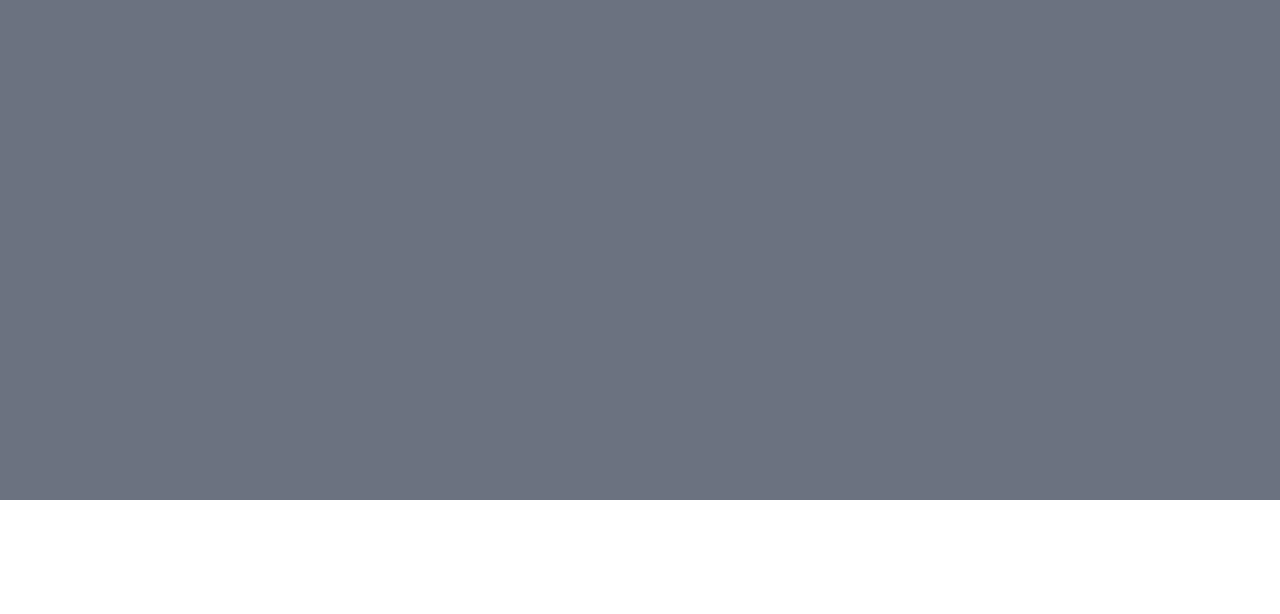
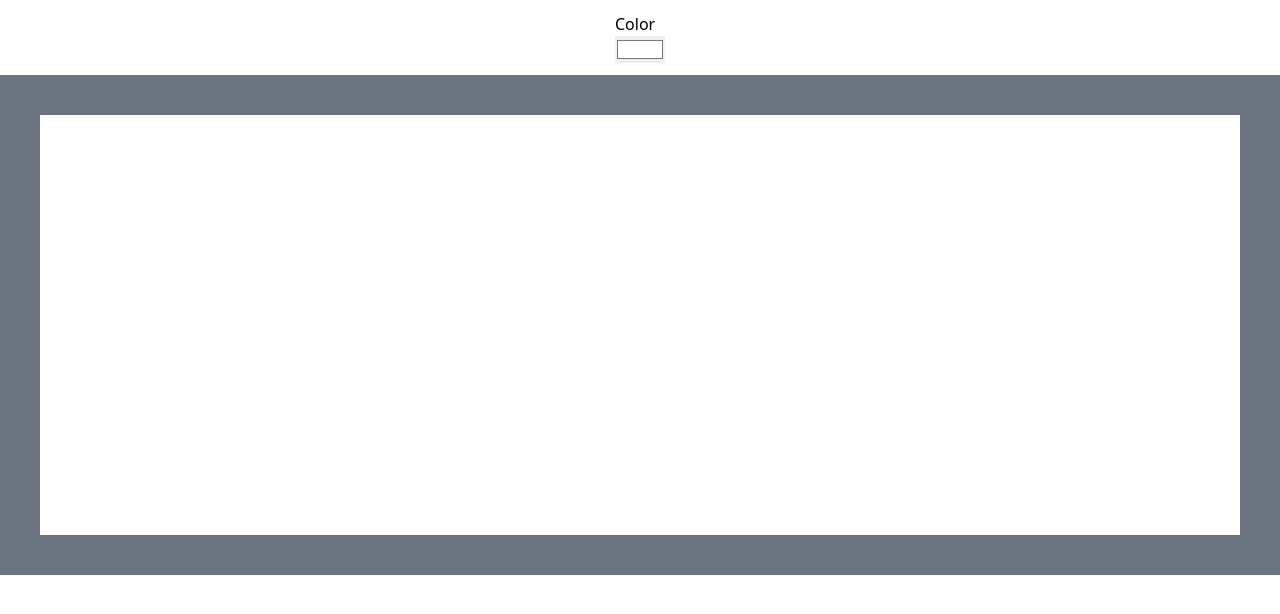
Before and after one commit to JhoselinRam/Project_Chyntia, a Next.js app: page / in a window 1280 px wide. Shown: the top 614 px of the page. Built offline with nearby package versions, Linux system fonts and the light colour scheme.

Commit message:
Station 09/12/22 1

```diff
--- a/src/pages/index.tsx
+++ b/src/pages/index.tsx
@@ -1,18 +1,32 @@
-import { useRef } from "react";
-import Graph2D, { Graph2D_Type } from "../resourses/Graph2D/Graph2D";
+import { ChangeEvent } from "react";
+import Graph2D from "../resourses/Graph2D/Graph2D";
 
 export default function Home() {
-  const svgElement = useRef<SVGSVGElement | null>(null);
-  let Graph : Graph2D_Type;
+  let Graph : Graph2D;
+
+  function changeColor(e:ChangeEvent){
+    const color = (e.target as HTMLInputElement).value as string;
+    Graph.setBackgroundColor(color);
+  }
+
+
+
 
   function setGraphObject(element : SVGSVGElement){
     if(element == null) return;
 
-    Graph = Graph2D({svg : element});
+    Graph = new Graph2D(element);
   }
 
   return (
     <>
+    <div className="flex items-start justify-center gap-3 my-3">
+      <div className="flex flex-col items-start justify-center">
+        <p>Color</p>
+        <input type="color" defaultValue="#ffffff" onChange={changeColor}/>
+      </div>
+    </div>
+
     <div className="w-full h-[500px] p-10 bg-gray-500 flex items-center justify-center">
         <svg className="w-full h-full" ref={setGraphObject}></svg>
     </div>
--- a/src/resourses/Graph2D/Graph2D.ts
+++ b/src/resourses/Graph2D/Graph2D.ts
@@ -1,25 +1,38 @@
-import { Graph2D_Props } from "./Graph2D_Types/types";
-import Background from "./tools/Background";
+import { select } from "d3";
 
-//---------------------- Graph2D Type ---------------------------------
+class Graph2D{
+    private svg  : SVGSVGElement;
+    private bgColor : string;
 
-export type Graph2D_Type = {
+    public constructor(svg:SVGSVGElement){
+        this.svg = svg;
 
-}
+        //Default values
+        this.bgColor = "#ffffff";   //White
+
+
+        //Initial setup
+        this._changeBackgrounColor();
+    }
+
+//-------------------------- Background -------------------------------
+//---------------------------------------------------------------------
+
+    public setBackgroundColor(color:string) : Graph2D{
+        this.bgColor = color;
+        this._changeBackgrounColor();
+        return this;
+    }
+
+    public getBackgrounColor():string{
+        return this.bgColor;
+    }
+
+    private _changeBackgrounColor(){
+        select(this.svg).style("background-color", this.bgColor);
+    }
 
 //---------------------------------------------------------------------
-//----------------------- Main Function -------------------------------
-
-function Graph2D(this:Graph2D_Type, {svg} : Graph2D_Props) : Graph2D_Type{
-    const Default_BackgroundColor = "#ffffff"   //white
-    const ref : Graph2D_Type = this;
-    const {backgroundColor} = Background({svg});
-
-
-//---------------------------------------------------------------------
-    return {
-
-    }
 }
 
 export default Graph2D;
--- a/src/resourses/Graph2D/tools/Background.ts
+++ /dev/null
@@ -1,16 +0,0 @@
-import { Background_Props, Background_Type } from "../Graph2D_Types/types";
-
-function Background({svg}:Background_Props) : Background_Type{
-    let color : string;
-
-    function backgroundColor(value : string){
-
-    }
-
-    return {
-        backgroundColor
-    }
-
-}
-
-export default Background;
```
Also changed, not shown: src/resourses/Graph2D/Graph2D_Types/types.ts (+2 -11 lines).
